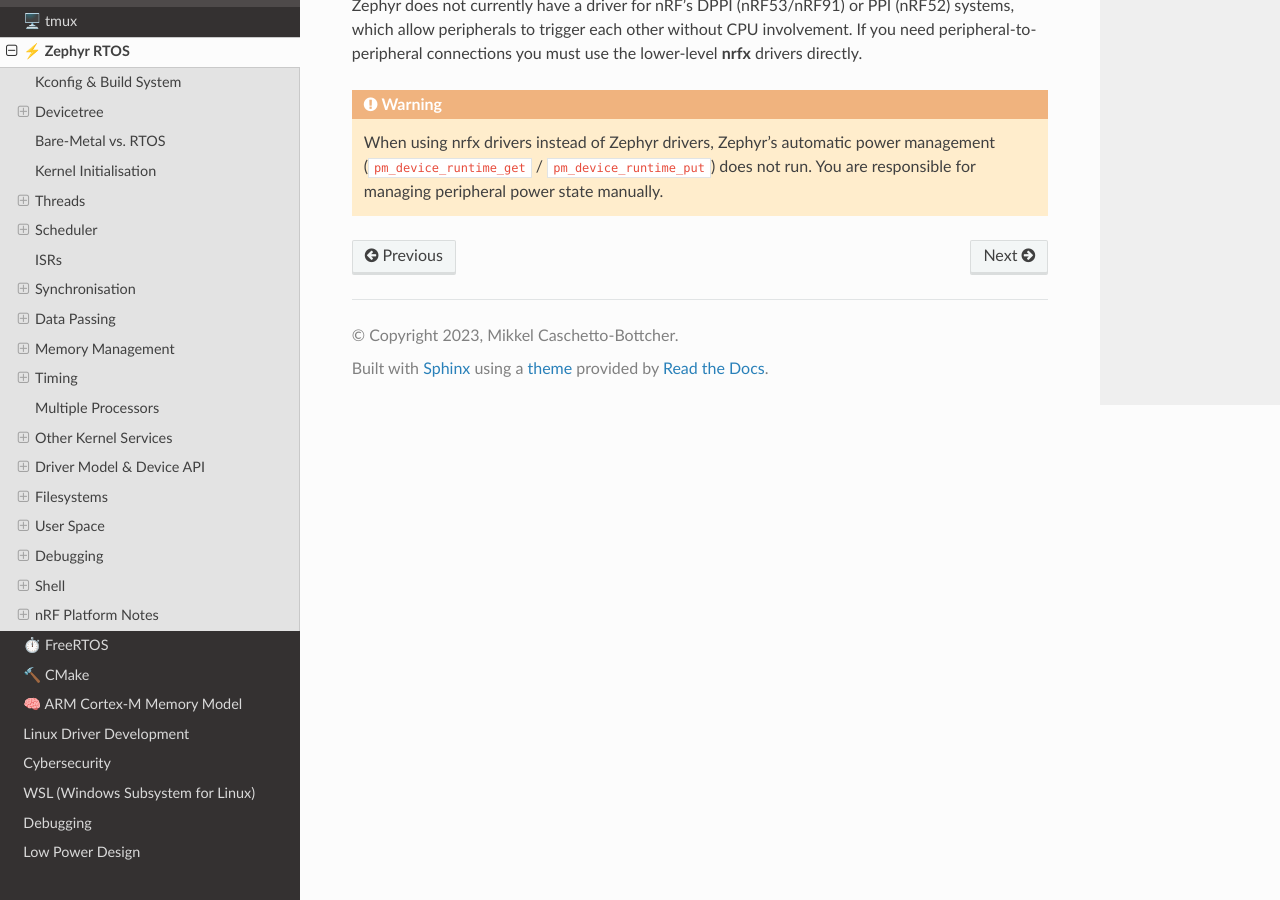
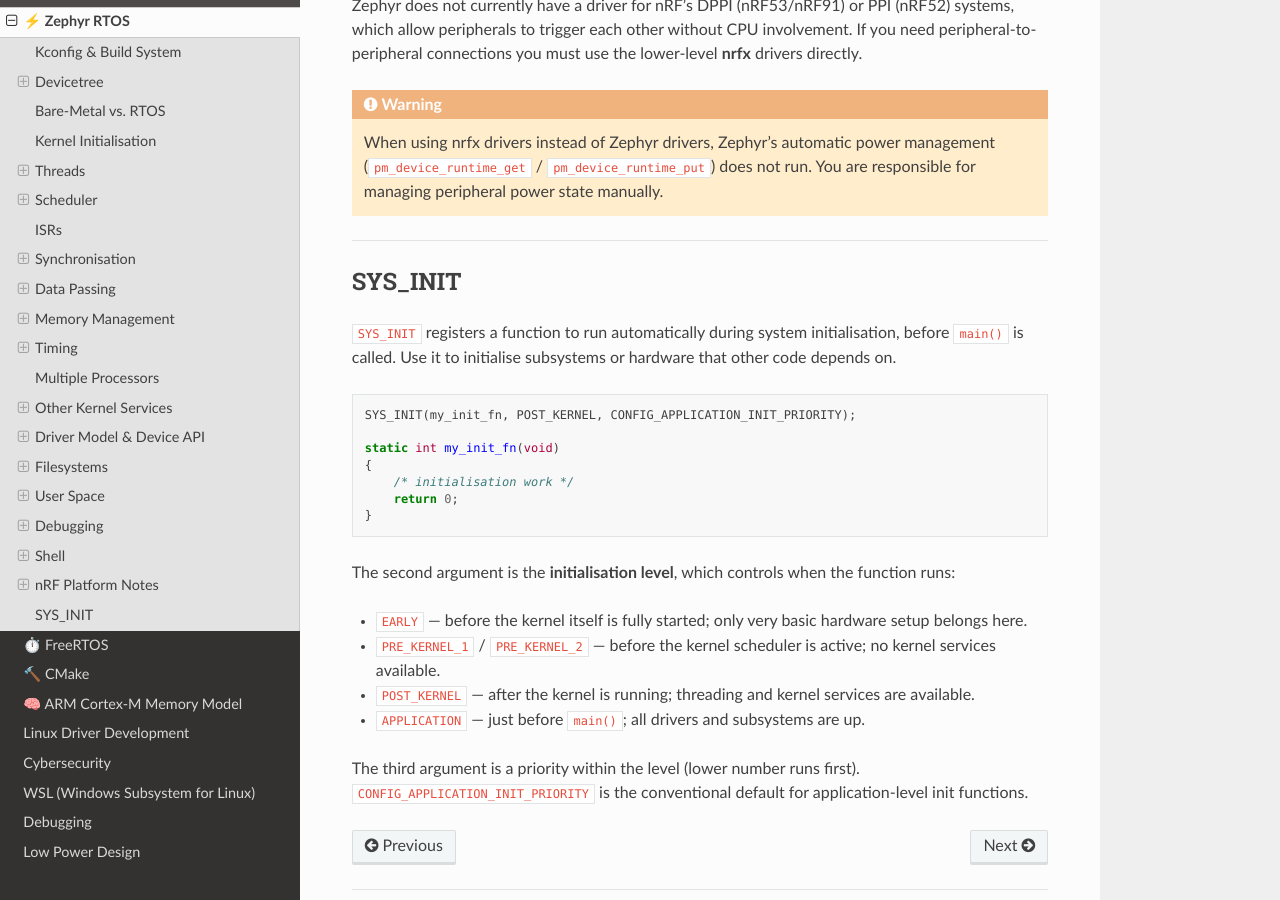
Before and after one commit to mcbottcher/my_docs, a Sphinx documentation site: the page built from docs/source/zephyr_rtos.rst, in a window 1280 px wide and 900 px high, scrolled down 37250 px. Built offline with Sphinx 7.4.7 and the Read the Docs theme 3.1.0, drawn with Linux system fonts in a browser that asks for light colours.

Commit message:
zephyr: add SYS_INIT section covering init levels and macro usage

```diff
--- a/docs/source/zephyr_rtos.rst
+++ b/docs/source/zephyr_rtos.rst
@@ -1602,3 +1602,29 @@
 
 .. warning::
    When using nrfx drivers instead of Zephyr drivers, Zephyr's automatic power management (``pm_device_runtime_get`` / ``pm_device_runtime_put``) does not run. You are responsible for managing peripheral power state manually.
+
+----
+
+SYS_INIT
+--------
+
+``SYS_INIT`` registers a function to run automatically during system initialisation, before ``main()`` is called. Use it to initialise subsystems or hardware that other code depends on.
+
+.. code-block:: c
+
+   SYS_INIT(my_init_fn, POST_KERNEL, CONFIG_APPLICATION_INIT_PRIORITY);
+
+   static int my_init_fn(void)
+   {
+       /* initialisation work */
+       return 0;
+   }
+
+The second argument is the **initialisation level**, which controls when the function runs:
+
+- ``EARLY`` — before the kernel itself is fully started; only very basic hardware setup belongs here.
+- ``PRE_KERNEL_1`` / ``PRE_KERNEL_2`` — before the kernel scheduler is active; no kernel services available.
+- ``POST_KERNEL`` — after the kernel is running; threading and kernel services are available.
+- ``APPLICATION`` — just before ``main()``; all drivers and subsystems are up.
+
+The third argument is a priority within the level (lower number runs first). ``CONFIG_APPLICATION_INIT_PRIORITY`` is the conventional default for application-level init functions.
```
